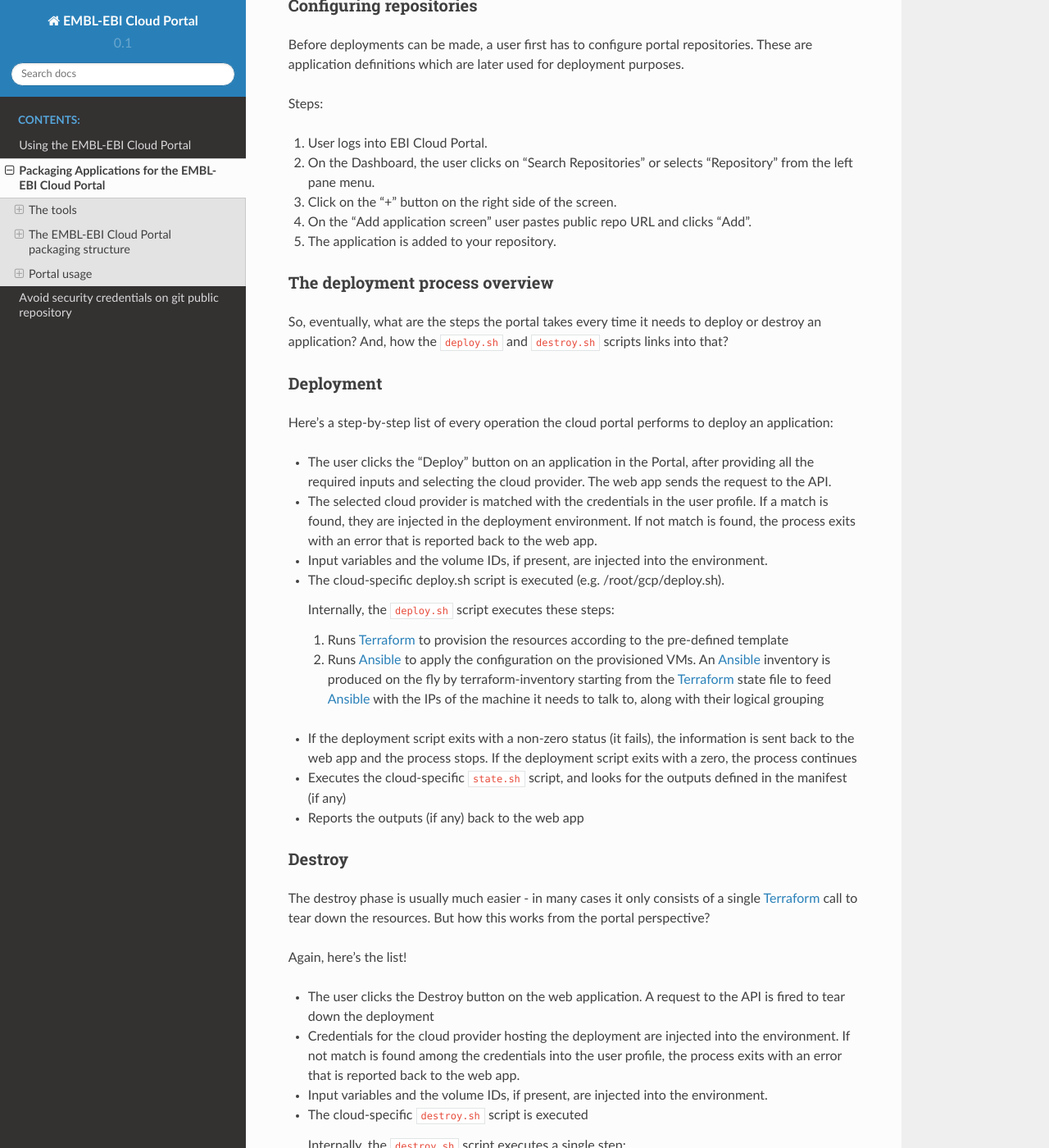
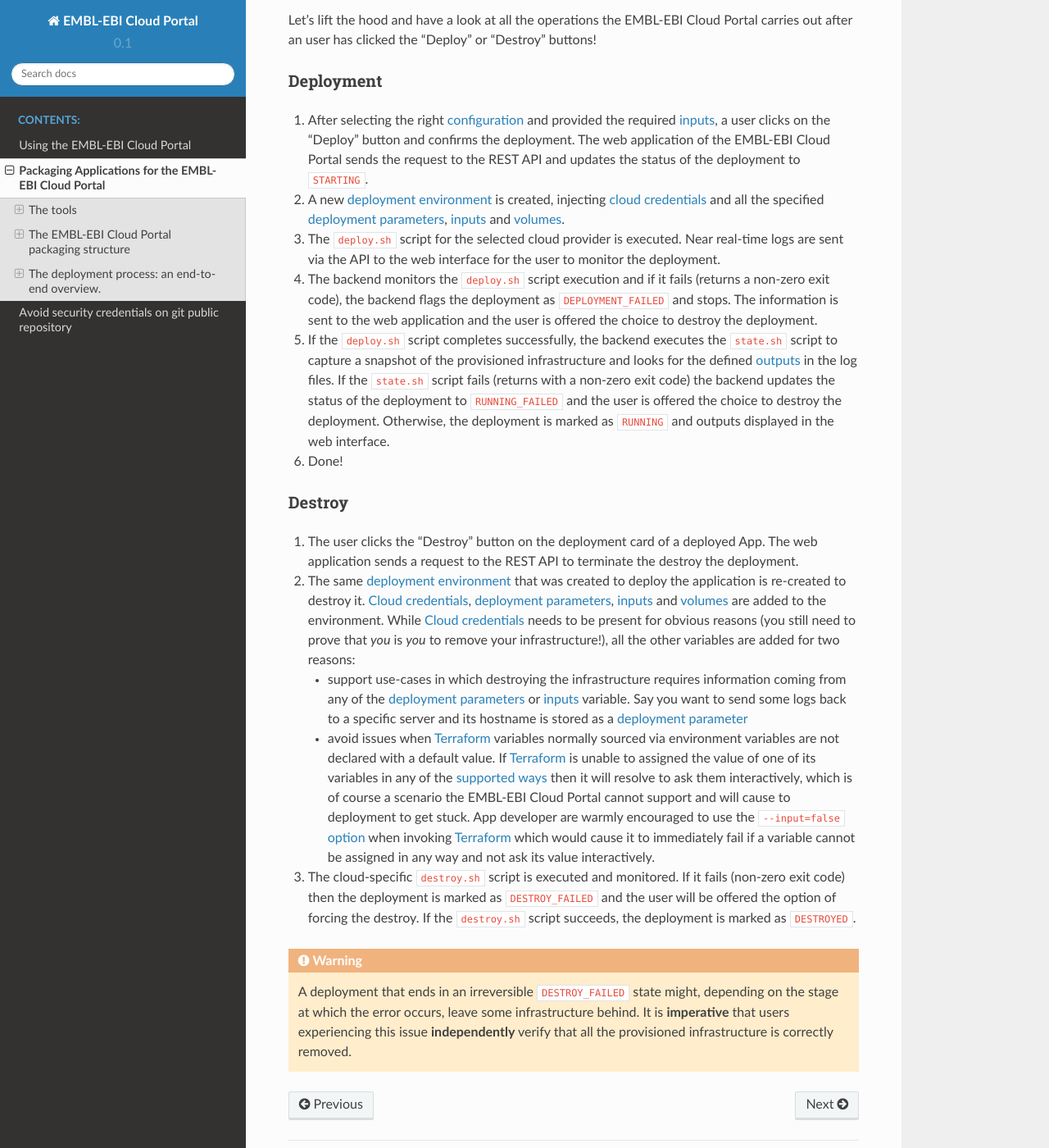
Before and after one commit to isabella232/cloud-portal-documentation, a Sphinx documentation site: the page built from docs/source/applications_packaging.rst, in a window 1280 px wide and 1400 px high, scrolled down 16492 px. Shown: the whole window at 82% size. Built offline with Sphinx 7.4.7 and the Read the Docs theme 2.0.0, drawn with Linux system fonts in a browser that asks for light colours; some of the changed text lies outside the part shown.

Commit message:
Add end-to-end view of a deployment

```diff
--- a/docs/source/applications_packaging.rst
+++ b/docs/source/applications_packaging.rst
@@ -905,117 +905,94 @@
   environment variables again.
 
 
+The deployment process: an end-to-end overview.
+-----------------------------------------------
 
-Portal usage
-------------
+We've explored how an App for the |project_name| should be packaged, and
+how the deployment process can be driven via the :ref:`deployment environment <deployment-environment>`.
+But what are all the steps the |project_name| takes every time it needs
+to deploy or destroy an application? How the ``deploy.sh`` and
+``destroy.sh`` scripts link into that?
 
-.. warning:: This section is deprecated.
-             Please refer to the :ref:`using-the-portal` section instead.
-
-Configuring repositories
-~~~~~~~~~~~~~~~~~~~~~~~~
-
-Before deployments can be made, a user first has to configure portal
-repositories. These are application definitions which are later used for
-deployment purposes.
-
-Steps:
-
-1. User logs into EBI Cloud Portal.
-
-2. On the Dashboard, the user clicks on “Search Repositories” or selects
-   “Repository” from the left pane menu.
-
-3. Click on the “+” button on the right side of the screen.
-
-4. On the “Add application screen” user pastes public repo URL and
-   clicks “Add”.
-
-5. The application is added to your repository.
-
-The deployment process overview
-~~~~~~~~~~~~~~~~~~~~~~~~~~~~~~~
-
-So, eventually, what are the steps the portal takes every time it needs
-to deploy or destroy an application? And, how the ``deploy.sh`` and
-``destroy.sh`` scripts links into that?
+Let's lift the hood and have a look at all the operations the |project_name|
+carries out after an user has clicked the "Deploy" or "Destroy" buttons!
 
 Deployment
 ~~~~~~~~~~
 
-Here’s a step-by-step list of every operation the cloud portal performs
-to deploy an application:
+#.  After selecting the right :ref:`configuration <Configuration>` and
+    provided the required :ref:`inputs <inputs>`, a user clicks on the "Deploy"
+    button and confirms the deployment. The web application of the |project_name|
+    sends the request to the REST API and updates the status of the deployment
+    to ``STARTING``.
 
--  The user clicks the “Deploy” button on an application in the Portal,
-   after providing all the required inputs and selecting the cloud
-   provider. The web app sends the request to the API.
+#.  A new :ref:`deployment environment <deployment-environment>` is created,
+    injecting :ref:`cloud credentials <cloud-credentials>` and all the specified
+    :ref:`deployment parameters <manifest-deploymentParameters>`,
+    :ref:`inputs <inputs>` and :ref:`volumes <manifest-volumes>`.
 
--  The selected cloud provider is matched with the credentials in the
-   user profile. If a match is found, they are injected in the
-   deployment environment. If not match is found, the process exits with
-   an error that is reported back to the web app.
+#.  The ``deploy.sh`` script for the selected cloud provider is executed. Near
+    real-time logs are sent via the API to the web interface for the user to
+    monitor the deployment.
 
--  Input variables and the volume IDs, if present, are injected into the
-   environment.
+#.  The backend monitors the ``deploy.sh`` script execution and if it fails
+    (returns a non-zero exit code), the backend flags the deployment as
+    ``DEPLOYMENT_FAILED`` and stops. The information is sent to the web application
+    and the user is offered the choice to destroy the deployment.
 
--  The cloud-specific deploy.sh script is executed (e.g.
-   /root/gcp/deploy.sh).
+#.  If the ``deploy.sh`` script completes successfully, the backend executes
+    the ``state.sh`` script to capture a snapshot of the provisioned infrastructure
+    and looks for the defined :ref:`outputs <manifest-outputs>` in the log files.
+    If the ``state.sh`` script fails (returns with a non-zero exit code) the
+    backend updates the status of the deployment to ``RUNNING_FAILED`` and the
+    user is offered the choice to destroy the deployment. Otherwise, the
+    deployment is marked as ``RUNNING`` and outputs displayed in the web interface.
 
-   Internally, the ``deploy.sh`` script executes these steps:
-
-   1. Runs |terraform| to provision the resources according to the
-      pre-defined template
-
-   2. Runs |ansible| to apply the configuration on the provisioned VMs. An
-      |ansible| inventory is produced on the fly by terraform-inventory
-      starting from the |terraform| state file to feed |ansible| with the
-      IPs of the machine it needs to talk to, along with their logical
-      grouping
-
--  If the deployment script exits with a non-zero status (it fails), the
-   information is sent back to the web app and the process stops. If the
-   deployment script exits with a zero, the process continues
-
--  Executes the cloud-specific ``state.sh`` script, and looks for the
-   outputs defined in the manifest (if any)
-
--  Reports the outputs (if any) back to the web app
+#. Done!
 
 Destroy
 ~~~~~~~
 
-The destroy phase is usually much easier - in many cases it only
-consists of a single |terraform| call to tear down the resources. But how
-this works from the portal perspective?
+#.  The user clicks the "Destroy" button on the deployment card of a deployed App.
+    The web application sends a request to the REST API to terminate the destroy
+    the deployment.
 
-Again, here’s the list!
+#.  The same :ref:`deployment environment <deployment-environment>` that was
+    created to deploy the application is re-created to destroy it.
+    :ref:`Cloud credentials <cloud-credentials>`,
+    :ref:`deployment parameters <manifest-deploymentParameters>`,
+    :ref:`inputs <inputs>` and :ref:`volumes <manifest-volumes>` are added to
+    the environment. While :ref:`Cloud credentials <cloud-credentials>` needs
+    to be present for obvious reasons (you still need to prove that *you* is *you*
+    to remove your infrastructure!), all the other variables are added for two
+    reasons:
 
--  The user clicks the Destroy button on the web application. A request
-   to the API is fired to tear down the deployment
+    - support use-cases in which destroying the infrastructure requires information
+      coming from any of the :ref:`deployment parameters <manifest-deploymentParameters>`
+      or :ref:`inputs <inputs>` variable. Say you want to send some logs back
+      to a specific server and its hostname is stored as a
+      :ref:`deployment parameter <manifest-deploymentParameters>`
 
--  Credentials for the cloud provider hosting the deployment are
-   injected into the environment. If not match is found among the
-   credentials into the user profile, the process exits with an error
-   that is reported back to the web app.
+    - avoid issues when |terraform| variables normally sourced via environment
+      variables are not declared with a default value. If |terraform| is unable
+      to assigned the value of one of its variables in any of the
+      `supported ways <https://www.terraform.io/intro/getting-started/variables.html#assigning-variables>`_
+      then it will resolve to ask them interactively, which is of course a
+      scenario the |project_name| cannot support and will cause to deployment to
+      get stuck. App developer are warmly encouraged to use the ``--input=false``
+      `option <https://www.terraform.io/docs/commands/apply.html>`_ when invoking
+      |terraform| which would cause it to immediately fail if a variable cannot
+      be assigned in any way and not ask its value interactively.
 
--  Input variables and the volume IDs, if present, are injected into the
-   environment.
+#.  The cloud-specific ``destroy.sh`` script is executed and monitored. If it
+    fails (non-zero exit code) then the deployment is marked as
+    ``DESTROY_FAILED`` and the user will be offered the option of forcing
+    the destroy. If the ``destroy.sh`` script succeeds, the deployment is marked
+    as ``DESTROYED``.
 
--  The cloud-specific ``destroy.sh`` script is executed
-
-   Internally, the ``destroy.sh`` script executes a single step:
-
-   1. Runs |terraform| to destroy the resources, as they’re reported in
-      the state file
-
-   In some cases destroying a deployment may require some preliminary
-   steps, e.g. power the VMs off in advance with |ansible|. These needs
-   can simply be fulfilled by, for example, using a separate |ansible|
-   playbook to be executed before invoking Terraform. It is however
-   imperative that all the unneeded resources are removed at the of the
-   process, as users will not be able to remove them at a later time.
-
--  If the destroy script exits with a non-zero status (it fails), an
-   error is displayed by the web app and the process stops. On the
-   contrary, if the destroy script exits with a zero (success), the
-   deployment is removed by the web app and the process concludes.
+.. warning::
+    A deployment that ends in an irreversible ``DESTROY_FAILED`` state might,
+    depending on the stage at which the error occurs, leave some infrastructure
+    behind. It is **imperative** that users experiencing this issue
+    **independently** verify that all the provisioned infrastructure is correctly
+    removed.
```
